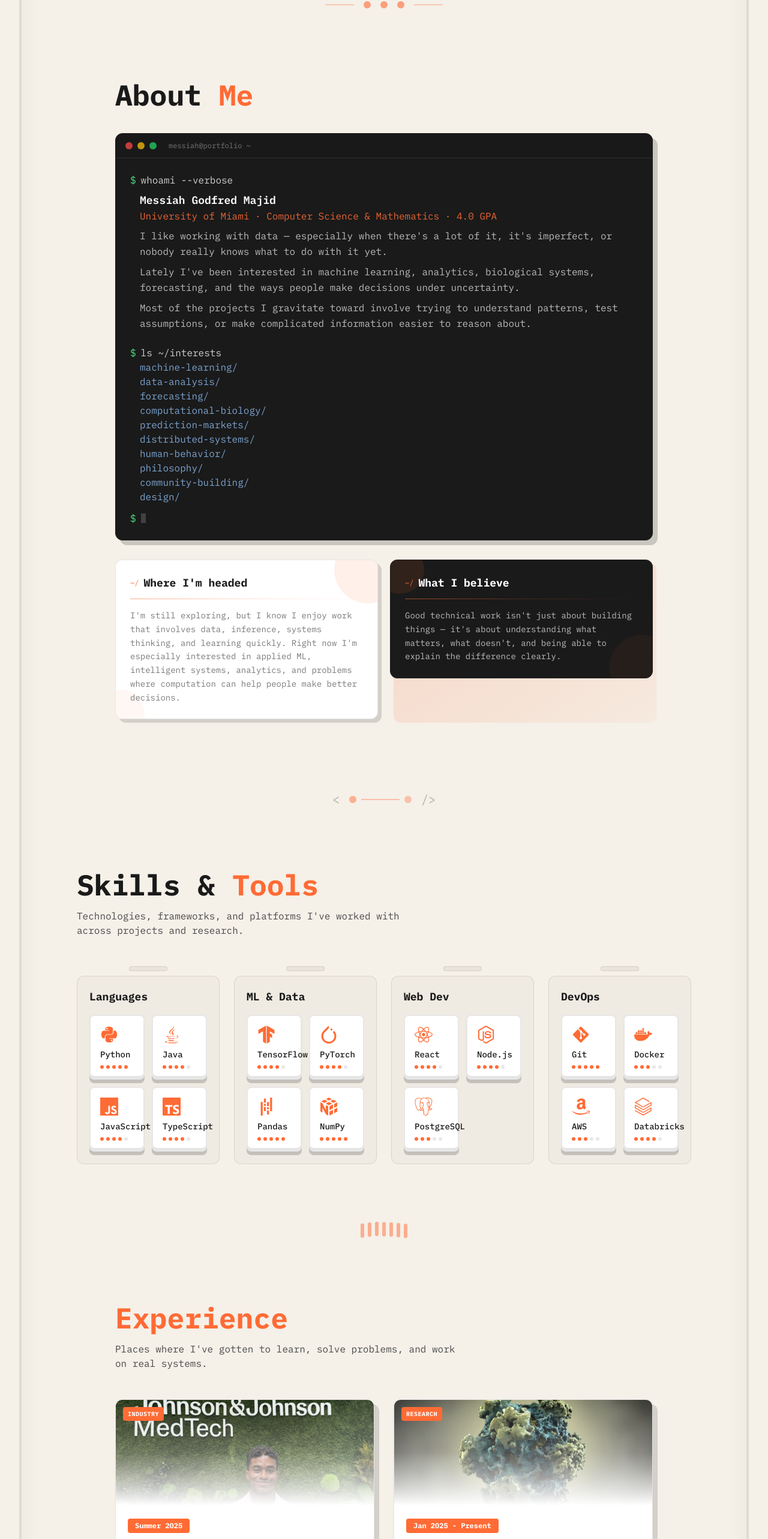
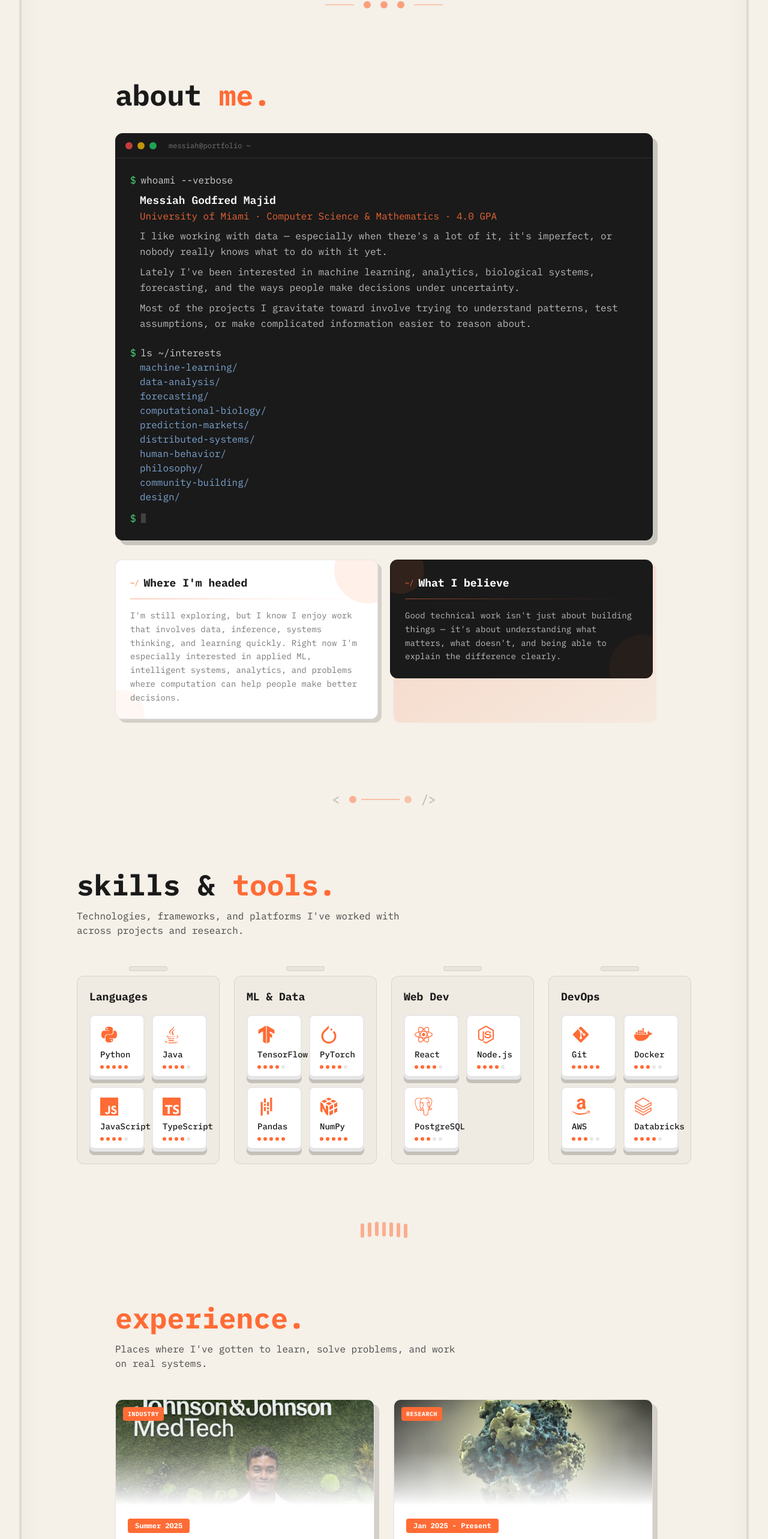
Before and after one commit to messiahmajid/messiah-portfolio, a Next.js app: page / in a window 1280 px wide. Shown: the part 874-3440 px from the top of the page at 60% size. Built offline with nearby package versions, Linux system fonts and the light colour scheme.

Commit message:
Lowercase all section headers with trailing period

```diff
--- a/src/components/About.tsx
+++ b/src/components/About.tsx
@@ -115,7 +115,7 @@ export default function About() {
           className="mb-10"
         >
           <h2 className="text-4xl sm:text-5xl font-bold text-te-dark mb-4">
-            About <span className="text-te-orange">Me</span>
+            about <span className="text-te-orange">me.</span>
           </h2>
         </motion.div>
 
--- a/src/components/Contact.tsx
+++ b/src/components/Contact.tsx
@@ -16,7 +16,7 @@ export default function Contact() {
           className="text-center mb-12"
         >
           <h2 className="text-4xl sm:text-5xl font-bold text-te-dark mb-4">
-            Get In <span className="text-te-orange">Touch</span>
+            get in <span className="text-te-orange">touch.</span>
           </h2>
           <p className="text-text-secondary">
             Let&apos;s build something amazing together.
--- a/src/components/Experience.tsx
+++ b/src/components/Experience.tsx
@@ -141,7 +141,7 @@ export default function Experience() {
           className="mb-12"
         >
           <h2 className="text-4xl sm:text-5xl font-bold text-te-dark mb-4">
-            <span className="text-te-orange">Experience</span>
+            <span className="text-te-orange">experience.</span>
           </h2>
           <p className="text-text-secondary max-w-xl">
             Places where I've gotten to learn, solve problems, and work on real systems.
--- a/src/components/Honors.tsx
+++ b/src/components/Honors.tsx
@@ -16,7 +16,7 @@ export default function Honors() {
           className="mb-12"
         >
           <h2 className="text-4xl sm:text-5xl font-bold text-te-dark mb-4">
-            Honors & <span className="text-te-orange">Recognition</span>
+            honors & <span className="text-te-orange">recognition.</span>
           </h2>
           <p className="text-text-secondary max-w-xl">
             Awards and scholarships that have shaped my journey.
--- a/src/components/Leadership.tsx
+++ b/src/components/Leadership.tsx
@@ -161,7 +161,7 @@ export default function Leadership() {
           className="mb-12"
         >
           <h2 className="text-4xl sm:text-5xl font-bold text-te-dark mb-4">
-            Leadership & <span className="text-te-orange">Community</span>
+            leadership & <span className="text-te-orange">community.</span>
           </h2>
           <p className="text-text-secondary max-w-xl">
             Organizations, initiatives, and spaces I've helped grow alongside others.
--- a/src/components/Projects.tsx
+++ b/src/components/Projects.tsx
@@ -195,7 +195,7 @@ export default function Projects() {
           className="mb-16"
         >
           <h2 className="text-4xl sm:text-5xl font-bold text-te-dark mb-4">
-            Projects & <span className="text-te-orange">Explorations</span>
+            projects & <span className="text-te-orange">explorations.</span>
           </h2>
           <p className="text-text-secondary max-w-xl">
             Things I've built, explored, researched, or spent too much time thinking about.
--- a/src/components/Research.tsx
+++ b/src/components/Research.tsx
@@ -31,7 +31,7 @@ export default function Research() {
           className="mb-10"
         >
           <h2 className="text-4xl sm:text-5xl md:text-6xl font-bold text-te-dark">
-            Library Research <span className="text-te-orange">Scholar</span>
+            library research <span className="text-te-orange">scholar.</span>
           </h2>
           <p className="text-text-muted mt-3 font-mono">
             University of Miami Libraries
--- a/src/components/Skills.tsx
+++ b/src/components/Skills.tsx
@@ -140,7 +140,7 @@ export default function Skills() {
           className="mb-12"
         >
           <h2 className="text-4xl sm:text-5xl font-bold text-te-dark mb-4">
-            Skills & <span className="text-te-orange">Tools</span>
+            skills & <span className="text-te-orange">tools.</span>
           </h2>
           <p className="text-text-secondary max-w-xl">
             Technologies, frameworks, and platforms I've worked with across projects and research.
```
